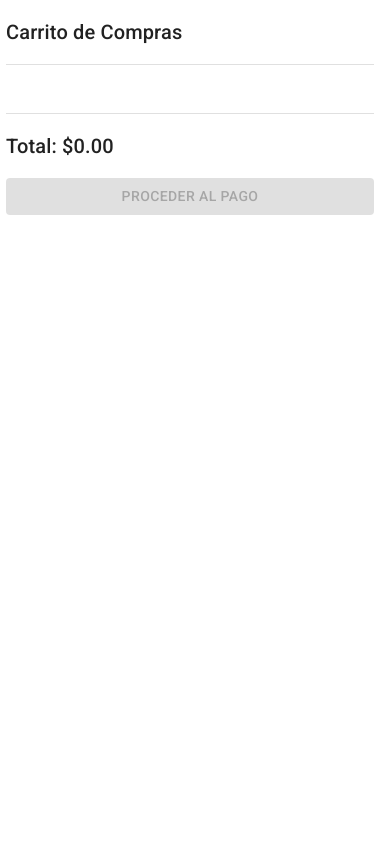
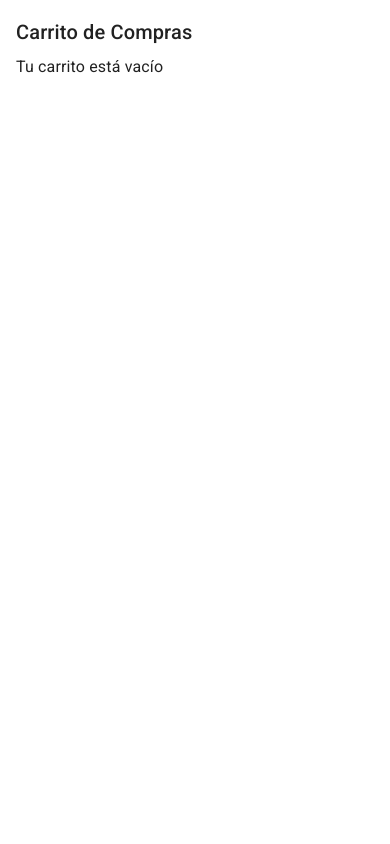
Before and after one commit to AvilaCarlosDev/Maqueta-Tienda-de-muebles, a React (Create React App) app: page /sobre-nosotros in a window 390 px wide. Both pictures are taken after a click on the button 298 px from the left and 28 px from the top of the page. Shown: the top 844 px of the page. Built offline with nearby package versions, Linux system fonts and the light colour scheme.

Commit message:
Corrección de errores de ESLint y configuración del build

```diff
--- a/src/components/Cart.js
+++ b/src/components/Cart.js
@@ -1,129 +1,125 @@
-import React, { useState } from "react";
+import React from "react";
 import {
   Drawer,
   List,
   ListItem,
-  ListItemText,
-  ListItemSecondaryAction,
+  ListItemButton,
+  ListItemIcon,
+  Typography,
+  Box,
+  Button,
   IconButton,
-  Typography,
-  Button,
-  Box,
-  Divider,
   Card,
   CardMedia,
+  CardContent,
+  CardActions,
+  Divider,
 } from "@mui/material";
 import DeleteIcon from "@mui/icons-material/Delete";
 import AddIcon from "@mui/icons-material/Add";
 import RemoveIcon from "@mui/icons-material/Remove";
 import { useCartStore } from "../store/cartStore";
-import CheckoutForm from "./CheckoutForm";
+import { PayPalButtons } from "@paypal/react-paypal-js";
 
 const Cart = ({ isOpen, onClose }) => {
-  const { items, removeItem, getTotal, addItem, updateQuantity } =
-    useCartStore();
-  const [isCheckoutOpen, setIsCheckoutOpen] = useState(false);
+  const { items, removeItem, updateQuantity } = useCartStore();
+
+  const handleQuantityChange = (itemId, change) => {
+    const item = items.find((item) => item.id === itemId);
+    if (item) {
+      const newQuantity = item.quantity + change;
+      if (newQuantity > 0) {
+        updateQuantity(itemId, newQuantity);
+      } else {
+        removeItem(itemId);
+      }
+    }
+  };
 
   const handleCheckout = () => {
-    setIsCheckoutOpen(true);
+    // Aquí implementaremos la lógica de pago
+    console.log("Proceder al pago");
   };
 
+  const total = items.reduce(
+    (sum, item) => sum + item.price * item.quantity,
+    0
+  );
+
   return (
-    <>
     <Drawer
       anchor="right"
       open={isOpen}
       onClose={onClose}
       PaperProps={{
-          sx: { width: 400 },
+        sx: { width: { xs: "100%", sm: 400 } },
       }}
     >
       <Box sx={{ p: 2 }}>
-          <Typography variant="h6">Carrito de Compras</Typography>
-          <Divider sx={{ my: 2 }} />
+        <Typography variant="h6" gutterBottom>
+          Carrito de Compras
+        </Typography>
+        {items.length === 0 ? (
+          <Typography>Tu carrito está vacío</Typography>
+        ) : (
+          <>
             <List>
               {items.map((item) => (
-              <ListItem key={item.id}>
-                <Card sx={{ width: "100%", display: "flex", mb: 1 }}>
+                <Card key={item.id} sx={{ mb: 2 }}>
                   <CardMedia
                     component="img"
-                    sx={{ width: 100 }}
+                    height="140"
                     image={item.image}
                     alt={item.name}
                   />
-                  <Box
-                    sx={{
-                      display: "flex",
-                      flexDirection: "column",
-                      flex: 1,
-                      p: 1,
-                    }}
-                  >
-                    <Typography variant="subtitle1">{item.name}</Typography>
-                    <Typography variant="body2" color="text.secondary">
+                  <CardContent>
+                    <Typography variant="h6">{item.name}</Typography>
+                    <Typography color="text.secondary">
                       ${item.price.toFixed(2)}
                     </Typography>
-                    <Box
-                      sx={{
-                        display: "flex",
-                        alignItems: "center",
-                        mt: 1,
-                        gap: 1,
-                      }}
-                    >
+                  </CardContent>
+                  <CardActions>
+                    <Box sx={{ display: "flex", alignItems: "center", gap: 1 }}>
                       <IconButton
                         size="small"
-                        onClick={() =>
-                          updateQuantity(
-                            item.id,
-                            Math.max(1, item.quantity - 1)
-                          )
-                        }
+                        onClick={() => handleQuantityChange(item.id, -1)}
                       >
                         <RemoveIcon />
                       </IconButton>
                       <Typography>{item.quantity}</Typography>
                       <IconButton
                         size="small"
-                        onClick={() =>
-                          updateQuantity(item.id, item.quantity + 1)
-                        }
+                        onClick={() => handleQuantityChange(item.id, 1)}
                       >
                         <AddIcon />
                       </IconButton>
+                    </Box>
                     <IconButton
-                        edge="end"
-                        aria-label="delete"
+                      color="error"
                       onClick={() => removeItem(item.id)}
                     >
                       <DeleteIcon />
                     </IconButton>
-                    </Box>
-                  </Box>
+                  </CardActions>
                 </Card>
-              </ListItem>
               ))}
             </List>
             <Divider sx={{ my: 2 }} />
-          <Typography variant="h6" sx={{ mb: 2 }}>
-            Total: ${getTotal().toFixed(2)}
-          </Typography>
-          <Button
-            variant="contained"
-            color="primary"
-            fullWidth
-            onClick={handleCheckout}
-            disabled={items.length === 0}
-          >
-            Proceder al Pago
+            <Box sx={{ mb: 2 }}>
+              <Typography variant="h6">Total: ${total.toFixed(2)}</Typography>
+            </Box>
+            <Box sx={{ display: "flex", gap: 2 }}>
+              <Button variant="outlined" fullWidth onClick={onClose}>
+                Seguir Comprando
+              </Button>
+              <Button variant="contained" fullWidth onClick={handleCheckout}>
+                Pagar
               </Button>
             </Box>
+          </>
+        )}
+      </Box>
     </Drawer>
-      <CheckoutForm
-        open={isCheckoutOpen}
-        onClose={() => setIsCheckoutOpen(false)}
-      />
-    </>
   );
 };
 
--- a/src/components/Navbar.js
+++ b/src/components/Navbar.js
@@ -6,14 +6,12 @@ import {
   IconButton,
   Box,
   Typography,
-  Menu,
-  MenuItem,
-  ListItemIcon,
-  ListItemText,
   Drawer,
   List,
   ListItem,
   ListItemButton,
+  ListItemIcon,
+  ListItemText,
   useTheme,
   useMediaQuery,
 } from "@mui/material";
```
Also changed, not shown: .eslintrc.json (added). Lines whose indentation alone changed are shown as unchanged.
